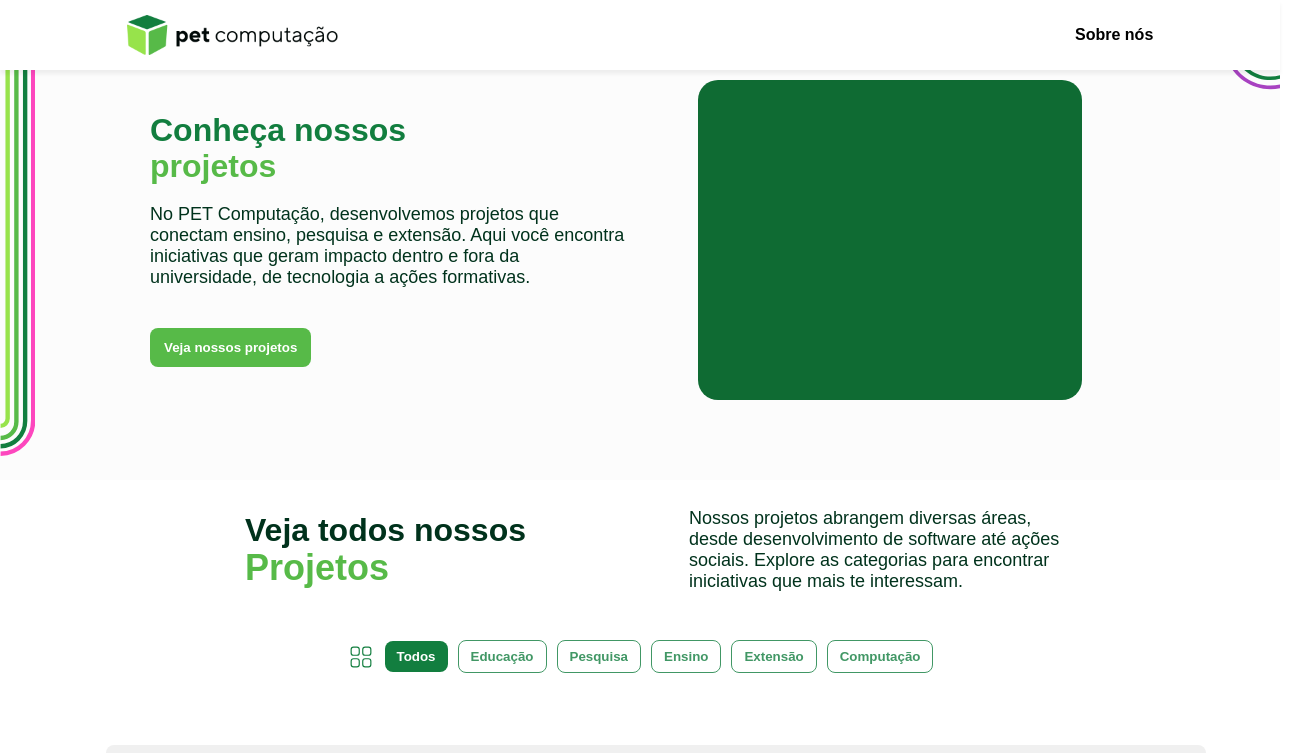
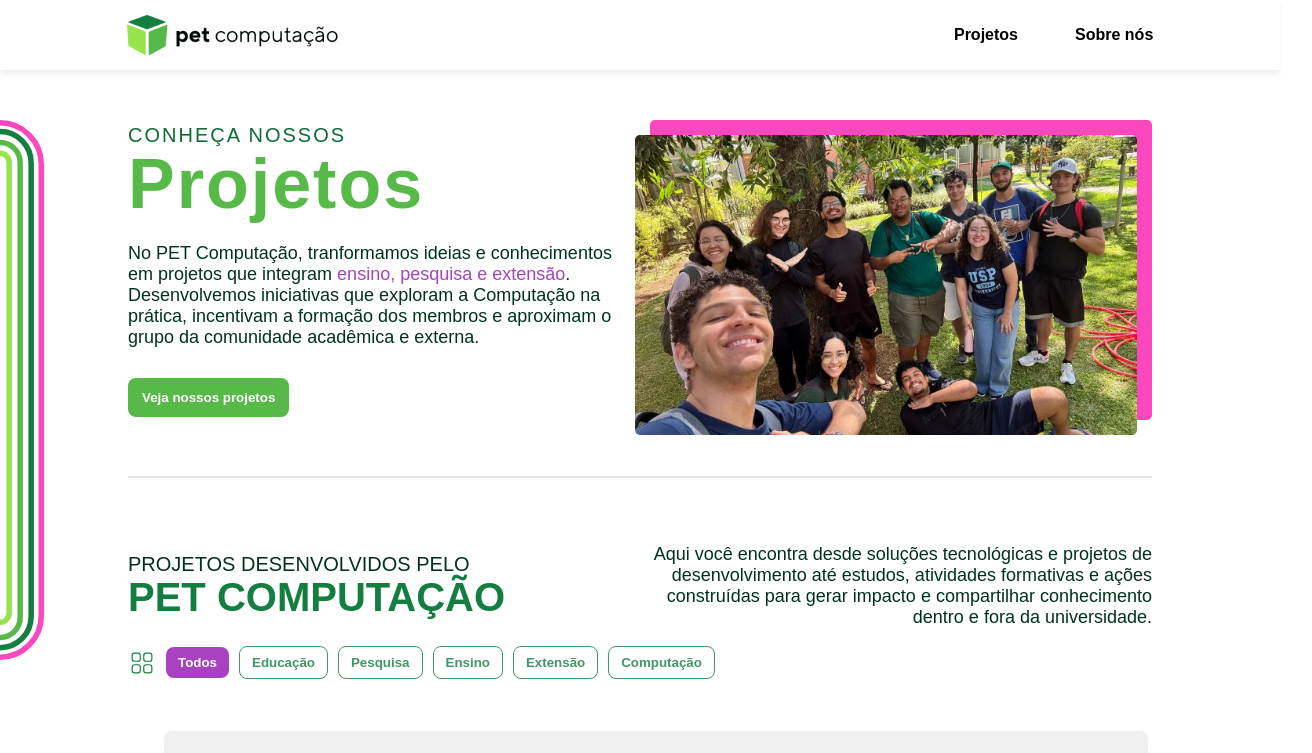
Before and after one commit to pet-comp/USP-PET-Website, a React (Vite) app: page /projetos in a window 1280 px wide. Shown: the top 753 px of the page, 1312 px wide, since content can reach past the window. Built offline with nearby package versions, Linux system fonts and the light colour scheme.

Commit message:
style: pagina de projetos ajustada para desktop

```diff
--- a/src/components/NavBar/NVB.module.css
+++ b/src/components/NavBar/NVB.module.css
@@ -4,7 +4,7 @@
     flex-direction: row;
     box-shadow: 0px 4px 4px rgba(0, 0, 0, 0.06);
     background-color: white;
-    position: relative;
+    top: 0;
     z-index: 10000;
     position: fixed;
     transition: transform 0.3s ease-in-out;
--- a/src/components/NavBar/NavBar.jsx
+++ b/src/components/NavBar/NavBar.jsx
@@ -19,6 +19,7 @@ export default function NavBar() {
         </button>
 
         <div className={styles.direita}>
+          <Link to='/projetos'>Projetos</Link>
           <Link to='/sobrenos'>Sobre nós</Link>
         </div>
     </div>
--- a/src/components/Projetos/ProjectFilters/ProjectFilters.jsx
+++ b/src/components/Projetos/ProjectFilters/ProjectFilters.jsx
@@ -27,7 +27,7 @@ export default function ProjectFilters({
           style={{
             fontWeight: value === opt ? "700" : "600",
             opacity: value === opt ? 1 : 0.8,
-            backgroundColor: value === opt ? "#127E3F" : "#fff",
+            backgroundColor: value === opt ? "#A842C1" : "#fff",
             color: value === opt ? "#fff" : "#127E3F",
             border: value === opt ? "none" : "1px solid #127E3F",
           }}
--- a/src/components/Projetos/ProjectFilters/ProjectFilters.module.css
+++ b/src/components/Projetos/ProjectFilters/ProjectFilters.module.css
@@ -4,8 +4,6 @@
   flex-wrap: wrap;
   align-items: center;
   flex-direction: row;
-  justify-content: center;
-  margin: 20px;
 }
 
 .filterButton {
--- a/src/pages/Projetos/Projetos.jsx
+++ b/src/pages/Projetos/Projetos.jsx
@@ -5,6 +5,7 @@ import decoLeft from "../../assets/Projetos/deco_lines_1.svg";
 import decoRight from "../../assets/Projetos/deco_lines_2.svg";
 import ProjectFilters from "../../components/Projetos/ProjectFilters/ProjectFilters.jsx";
 import ProjectList from "../../components/Projetos/ProjectList/ProjectList";
+import FotoProjetos from "../../assets/equipe/membros-jardim-secreto.webp"
 
 import { useMemo, useState } from "react";
 import data from "../../data/projects.json";
@@ -18,28 +19,24 @@ function Introducao() {
         alt="Linhas decorativas à esquerda do conteúdo"
         aria-hidden="true"
       />
-      <img
-        className={style.decoRight}
-        src={decoRight}
-        alt="Linhas decorativas à direita do conteúdo"
-        aria-hidden="true"
-      />
       <div className={style.sectionGrid}>
         <div className={style.sectionText}>
+
           <h1>
-            Conheça nossos <span>projetos</span>
+            CONHEÇA NOSSOS <br />
+            <span>Projetos</span>
           </h1>
+
           <p>
-            No PET Computação, desenvolvemos projetos que conectam ensino,
-            pesquisa e extensão. Aqui você encontra iniciativas que geram
-            impacto dentro e fora da universidade, de tecnologia a ações
-            formativas.
+            No PET Computação, tranformamos ideias e conhecimentos em projetos que integram <span style={{ color: "#A842C1" }}>ensino, pesquisa e extensão</span>. Desenvolvemos iniciativas que exploram a Computação na prática, incentivam a formação dos membros e aproximam o grupo da comunidade acadêmica e externa.
           </p>
           <button className={style.button}>Veja nossos projetos</button>
         </div>
+
         <div className={style.sectionImage}>
-          <img src="" alt="" />
+          <img src={FotoProjetos} alt="equipe do pet computação reunida no jardim secreto do ICMC após a conclusão de um projeto" />
         </div>
+
       </div>
     </div>
   );
@@ -57,18 +54,18 @@ function ProjetosList() {
   }, [projects, active]);
 
   return (
-    <div>
+    <div className={style.sectionAllProjects}>
+      <hr />
       <div className={style.sectionHeader}>
         <div className={style.sectionTitle}>
           <h1>
-            Veja todos nossos <span>Projetos</span>
+            PROJETOS DESENVOLVIDOS PELO <br />
+            <span>PET COMPUTAÇÃO</span>
           </h1>
         </div>
         <div className={style.sectionDescription}>
           <p>
-            Nossos projetos abrangem diversas áreas, desde desenvolvimento de
-            software até ações sociais. Explore as categorias para encontrar
-            iniciativas que mais te interessam.
+            Aqui você encontra desde soluções tecnológicas e projetos de desenvolvimento até estudos, atividades formativas e ações construídas para gerar impacto e compartilhar conhecimento dentro e fora da universidade.
           </p>
         </div>
       </div>
@@ -88,10 +85,8 @@ export default function Projetos() {
   return (
     <div>
       <NavBar />
-      <main
-        style={{ zIndex: "-100", width: "100%", backgroundColor: "#ffffff" }}
-      >
-        <div className={style.conteudos}>
+      <main>
+        <div className={style.conteudoProjetos}>
           <Introducao />
           <ProjetosList />
         </div>
--- a/src/pages/Projetos/Projetos.module.css
+++ b/src/pages/Projetos/Projetos.module.css
@@ -1,17 +1,14 @@
 .projetosIntro {
   position: relative;
-  overflow: hidden;
 }
 
 .sectionGrid {
+  margin: 15vh auto auto auto;
+  max-width: 80%;
   z-index: 2;
-  display: grid;
-  grid-template-columns: 1fr 1fr;
+  display: flex;
+  justify-content: space-between;
   gap: 20px;
-  padding: 80px 150px;
-  place-items: center;
-  margin: 0 auto;
-  background-color: #fcfcfc;
 }
 
 .sectionText {
@@ -23,20 +20,23 @@
 
 .sectionText h1 {
   width: 60%;
-
-  color: #127e3f;
+  font-size: 20px;
+  color: #0f6b33;
   margin: 0;
-  font-weight: 800;
+  font-weight: 500;
   line-height: 1.1;
+  letter-spacing: 2px;
 }
 
-.sectionText span {
+.sectionText h1 span {
+  font-size: 70px;
   color: #57ba48;
+  font-weight: 700;
 }
 
 .sectionText p {
   margin-top: 20px;
-  margin-bottom: 40px;
+  margin-bottom: 30px;
   color: #00321c;
   max-width: 60ch;
   font-size: 18px;
@@ -63,35 +63,41 @@
 }
 
 .sectionImage {
-  background-color: #0f6b33;
-  background-size: cover;
-  background-position: center;
-  border-radius: 20px;
-  overflow: hidden;
-  width: 80%;
+  position: relative;
+  width: 600px;
+  height: 300px;
+}
+
+.sectionImage::before {
+  content: "";
+  position: absolute;
+  top: 0;
+  left: 0;
+  width: 100%;
   height: 100%;
-  min-height: 320px;
+  background-color: #FD47BE;
+  z-index: 1;
+  border-radius: 5px;
+}
+
+.sectionImage img{
+  position: relative;
+  width: 100%;
+  height: 100%;
+  object-fit: cover;
+  z-index: 2;
+  transform: translate(-15px, 15px);
+  border-radius: 5px;
 }
 
 .decoLeft {
   position: absolute;
   align-self: center;
   margin: auto;
-  top: 50%;
-  height: 90%;
+  top: 0;
+  height: 180%;
   width: auto;
-  transform: translate(1%, -50%);
-  z-index: 1;
-  pointer-events: none;
-}
-
-.decoRight {
-  position: absolute;
-  right: 0;
-  top: 0;
-  width: 20%;
-  height: auto;
-  transform: translate(20%, -45%);
+  transform: translate(0%, 0%);
   z-index: 1;
   pointer-events: none;
 }
@@ -127,11 +133,21 @@
 
 /* Projetos list section */
 
+.sectionAllProjects{
+  max-width: 80%;
+  justify-content: center;
+  margin: 7vh auto auto auto;
+}
+
+.sectionAllProjects hr{
+  border: solid 1px black;
+  opacity: 10%;
+}
+
 .sectionHeader {
-  display: grid;
-  justify-items: center;
-  grid-template-columns: 1fr 1fr;
-  padding: 10px 150px;
+  display: flex;
+  justify-content: space-between;
+  padding: 5vh 0 0 0;
 }
 .sectionTitle {
   display: flex;
@@ -139,20 +155,23 @@
   justify-content: center;
   align-items: flex-start;
   width: min(300px);
+  width: 50%;
 }
 .sectionTitle h1 {
   color: #00321c;
   margin: 0;
-  font-weight: 600;
+  font-weight: 500;
   line-height: 1.1;
+  font-size: 20px;
 }
 .sectionTitle span {
-  color: #57ba48;
-  font-weight: 800;
-  font-size: 36px;
+  color: #127e3f;
+  font-weight: 700;
+  font-size: 40px;
 }
 .sectionDescription {
   color: #00321c;
-  max-width: 80%;
+  width: 50%;
   font-size: 18px;
+  text-align: right;
 }
```
Also changed, not shown: src/assets/equipe/membros-jardim-secreto.webp (added).
